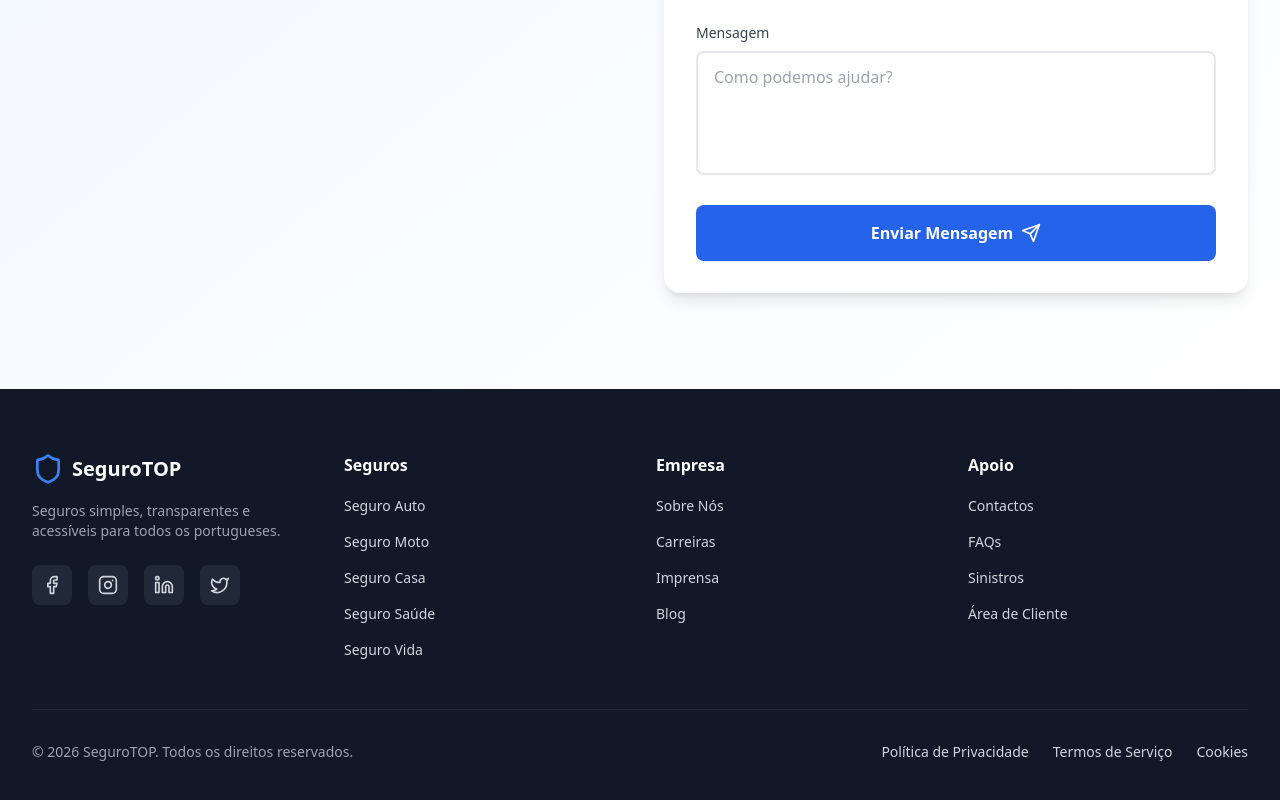
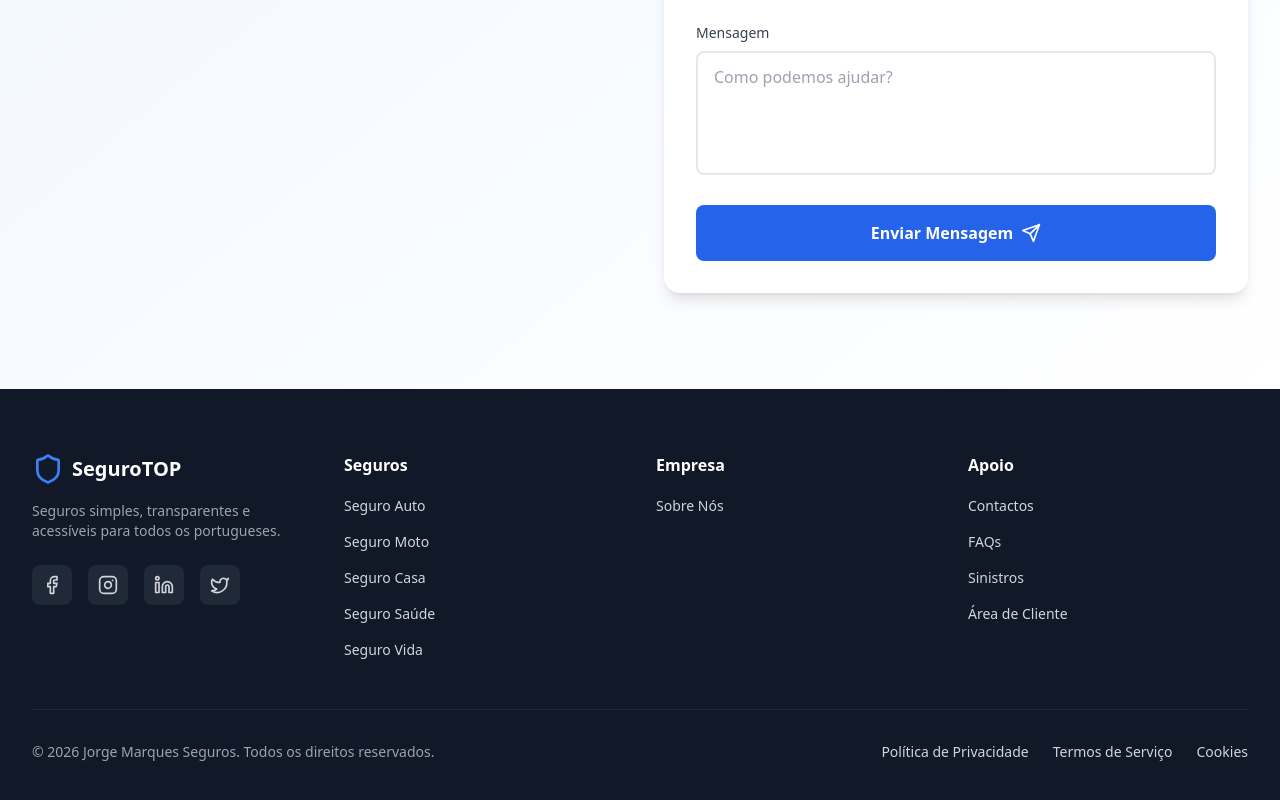
Before and after one commit to MiguelBarros2450/Zurich, a React (Vite) app: page / in a window 1280 px wide. Shown: the part 4691-5491 px from the top of the page. Built offline with nearby package versions, Linux system fonts and the light colour scheme; no server answers.

Commit message:
Update Footer.tsx

```diff
--- a/src/components/Footer.tsx
+++ b/src/components/Footer.tsx
@@ -105,21 +105,6 @@ export default function Footer() {
                   Sobre Nós
                 </button>
               </li>
-              <li>
-                <a href="#" className="text-sm hover:text-blue-500 transition">
-                  Carreiras
-                </a>
-              </li>
-              <li>
-                <a href="#" className="text-sm hover:text-blue-500 transition">
-                  Imprensa
-                </a>
-              </li>
-              <li>
-                <a href="#" className="text-sm hover:text-blue-500 transition">
-                  Blog
-                </a>
-              </li>
             </ul>
           </div>
 
@@ -156,7 +141,7 @@ export default function Footer() {
         <div className="border-t border-gray-800 pt-8">
           <div className="flex flex-col md:flex-row justify-between items-center space-y-4 md:space-y-0">
             <p className="text-sm text-gray-400">
-              &copy; {new Date().getFullYear()} SeguroTOP. Todos os direitos reservados.
+              &copy; {new Date().getFullYear()} Jorge Marques Seguros. Todos os direitos reservados.
             </p>
             <div className="flex space-x-6 text-sm">
               <a href="#" className="hover:text-blue-500 transition">
```
